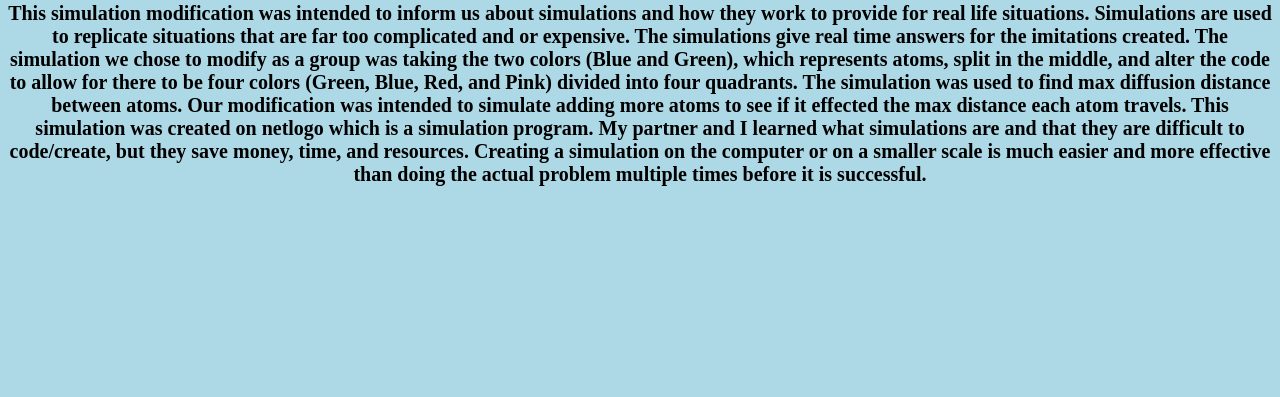
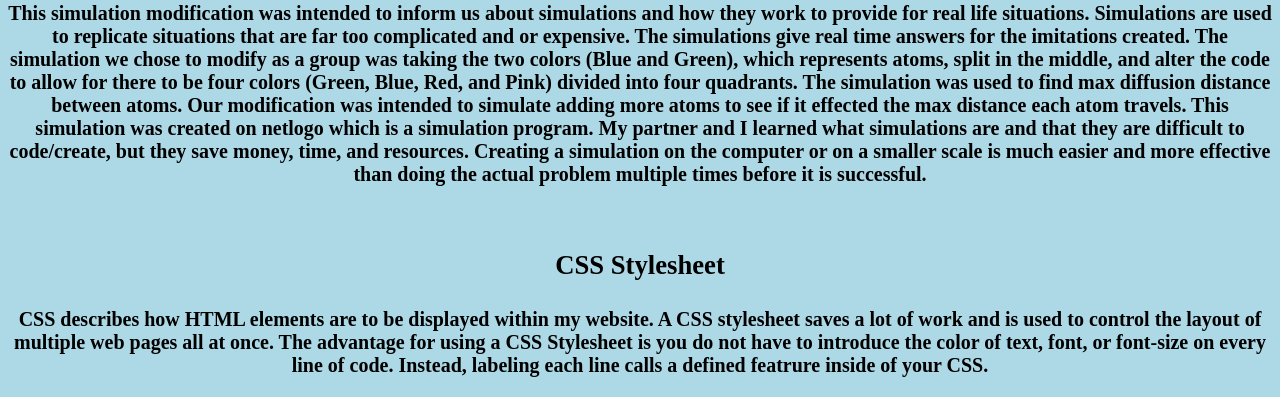
Before and after one commit to aholland15/austins_portfolio, a plain HTML site: page portfolio.html in a window 1280 px wide. Shown: the part 6096-6493 px from the top of the page. Before the commit the page ends 6302 px from the top, so only its background shows below. Drawn offline with Linux system fonts and the light colour scheme.

Commit message:
Add files via upload

```diff
--- a/portfolio.html
+++ b/portfolio.html
@@ -139,4 +139,8 @@ divided into four quadrants. The simulation was used to find max diffusion dista
 the max distance each atom travels. This simulation was created on netlogo which is a simulation program. My partner and I learned what simulations are and that they are difficult
 to code/create, but they save money, time, and resources. Creating a simulation on the computer or on a smaller scale is much easier and more effective than doing the actual problem
 multiple times before it is successful. </p></center></h2>
+<br>
+<h1><p><center> CSS Stylesheet </center></p></h1>
+<h2><p><center> CSS describes how HTML elements are to be displayed within my website. A CSS stylesheet saves a lot of work and is used to control the layout of multiple web pages all at once. The advantage for using a CSS
+Stylesheet is you do not have to introduce the color of text, font, or font-size on every line of code. Instead, labeling each line calls a defined featrure inside of your CSS.  </center></p></h2>
 </body>
```
